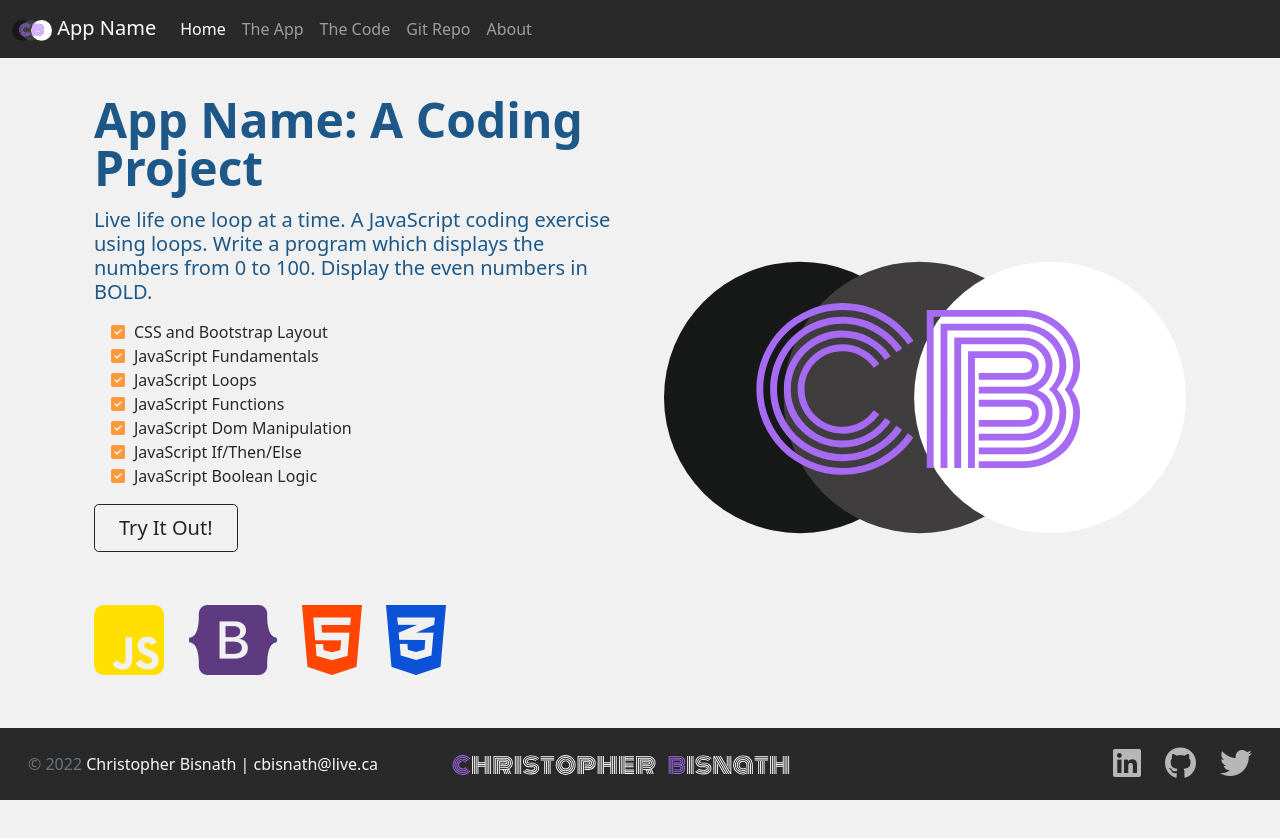
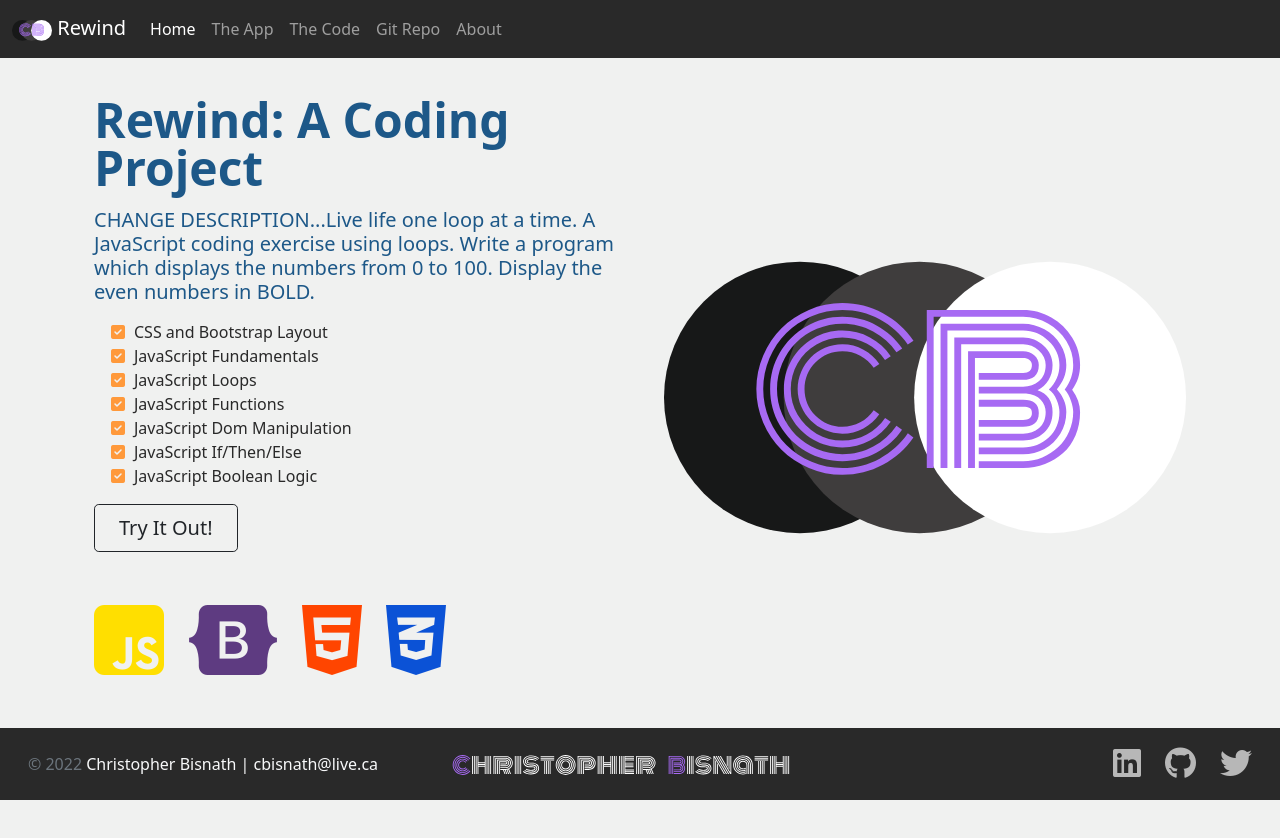
Before and after one commit to cbisnath/Rewind, a plain HTML site: page index.html in a window 1280 px wide. Drawn offline with nearby package versions, Linux system fonts and the light colour scheme.

Commit message:
Changed App Name

```diff
--- a/index.html
+++ b/index.html
@@ -2,7 +2,7 @@
 <html lang="en" class="h-100">
 
 <head>
-    <title>App Name: A Coding Project By Christopher Bisnath</title>
+    <title>Rewind: A Coding Project By Christopher Bisnath</title>
     <!-- Required meta tags -->
     <meta charset="utf-8">
     <meta name="viewport" content="width=device-width, initial-scale=1, shrink-to-fit=no">
@@ -25,7 +25,7 @@
     <!-- Nav Section -->
     <nav class="navbar navbar-expand-md navbar-dark fixed-top">
         <div class="container-fluid">
-            <a class="navbar-brand" href="#"><img src="img/Dark Logo.svg" height="30" width="40"> App Name</a>
+            <a class="navbar-brand" href="#"><img src="img/Dark Logo.svg" height="30" width="40"> Rewind</a>
             <button class="navbar-toggler" type="button" data-bs-toggle="collapse" data-bs-target="#navbarCollapse"
                 aria-controls="navbarCollapse" aria-expanded="false" aria-label="Toggle navigation">
                 <span class="navbar-toggler-icon"></span>
@@ -42,7 +42,7 @@
                         <a class="nav-link" href="code.html">The Code</a>
                     </li>
                     <li class="nav-item">
-                        <a class="nav-link" target="_blank" href="https://github.com/cbisnath">Git Repo</a>
+                        <a class="nav-link" target="_blank" href="https://github.com/cbisnath/Rewind">Git Repo</a>
                     </li>
                     <li class="nav-item">
                         <a class="nav-link" target="_blank" href="https://cbisnath-portfolio.netlify.app/">About</a>
@@ -56,8 +56,8 @@
        <div class="container col-xxl-8 px-4 py-5">
            <div class="row g-5 py-5 row-cols-1 row-cols-lg-2">
                <div class="col order-last order-lg-first">
-                   <h1 class="display-5 fw-bold lh-1 mb-3">App Name: A Coding Project</h1>
-                   <h4 class="lead">Live life one loop at a time. A JavaScript coding exercise using loops.
+                   <h1 class="display-5 fw-bold lh-1 mb-3">Rewind: A Coding Project</h1>
+                   <h4 class="lead">CHANGE DESCRIPTION...Live life one loop at a time. A JavaScript coding exercise using loops.
                        Write a program which displays the numbers from 0 to 100. Display the even numbers in
                        <strong>BOLD.</strong>
                    </h4>
```
Also changed, not shown: app.html (+3 -3 lines), code.html (+4 -4 lines).
